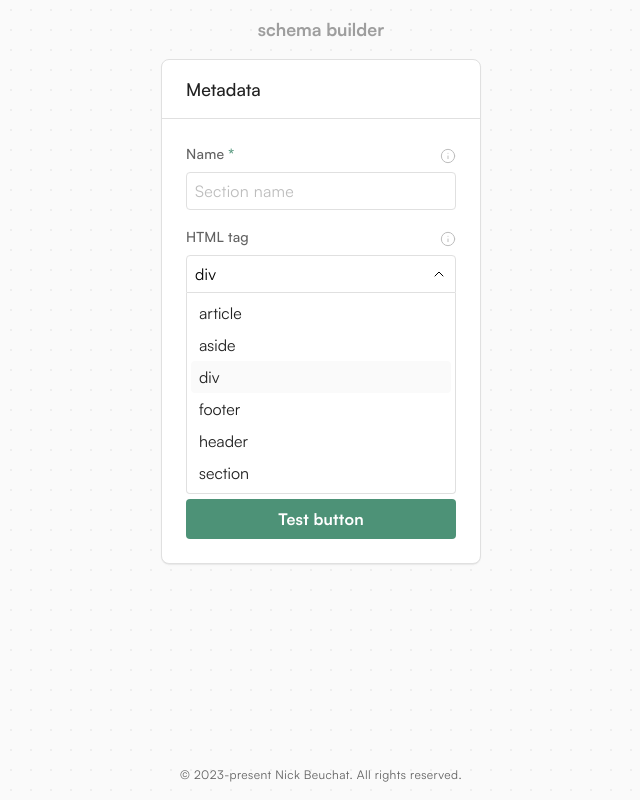
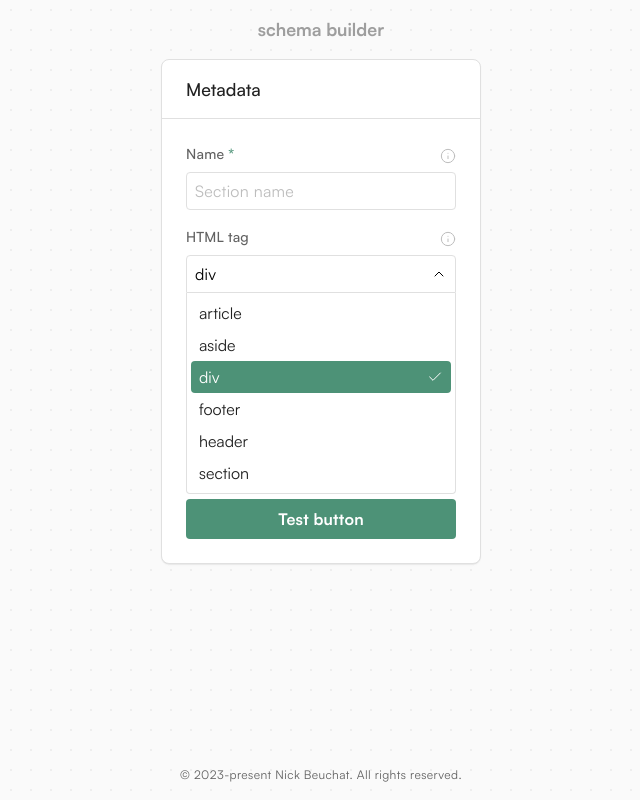
Before and after one commit to nicbeuc/schema-builder, a React (Vite) app: page / in a window 1280 px wide. Both pictures are taken after a click on the button "div". Shown: the whole page, without its empty margins (319-959 px from the left). Built offline with nearby package versions, Linux system fonts and the light colour scheme.

Commit message:
even more radix stuff

```diff
--- a/src/components/SelectInput/SelectInput.jsx
+++ b/src/components/SelectInput/SelectInput.jsx
@@ -1,7 +1,11 @@
 import React from "react"
 import * as Select from "@radix-ui/react-select"
 import * as Label from "@radix-ui/react-label"
-import { ChevronDown as ChevronIcon, Info as InfoIcon } from "react-feather"
+import {
+  ChevronDown as ChevronIcon,
+  Info as InfoIcon,
+  Check as CheckIcon,
+} from "react-feather"
 
 import styles from "./SelectInput.module.css"
 
@@ -49,13 +53,18 @@ function SelectInput({
         >
           <Select.Viewport className={styles.viewport}>
             {acceptedValues.map((acceptedValue) => (
+              <>
                 <Select.Item
                   key={acceptedValue}
                   value={acceptedValue}
                   className={styles.item}
                 >
-                {acceptedValue}
+                  <Select.ItemText>{acceptedValue}</Select.ItemText>
+                  <Select.ItemIndicator asChild>
+                    <CheckIcon size={16} strokeWidth={1.5} />
+                  </Select.ItemIndicator>
                 </Select.Item>
+              </>
             ))}
           </Select.Viewport>
         </Select.Content>
--- a/src/components/SelectInput/SelectInput.module.css
+++ b/src/components/SelectInput/SelectInput.module.css
@@ -108,11 +108,15 @@
 }
 
 .item {
+  display: flex;
+  justify-content: space-between;
+  align-items: center;
   padding: var(--spacing-50) var(--spacing-100);
   cursor: pointer;
   border-radius: .4rem;
 }
 
 .item[data-highlighted] {
-  background-color: var(--color-neutral-50);
+  background-color: var(--color-primary-500);
+  color: var(--color-neutral-0);
 }
```
Lines whose indentation alone changed are shown as unchanged.
